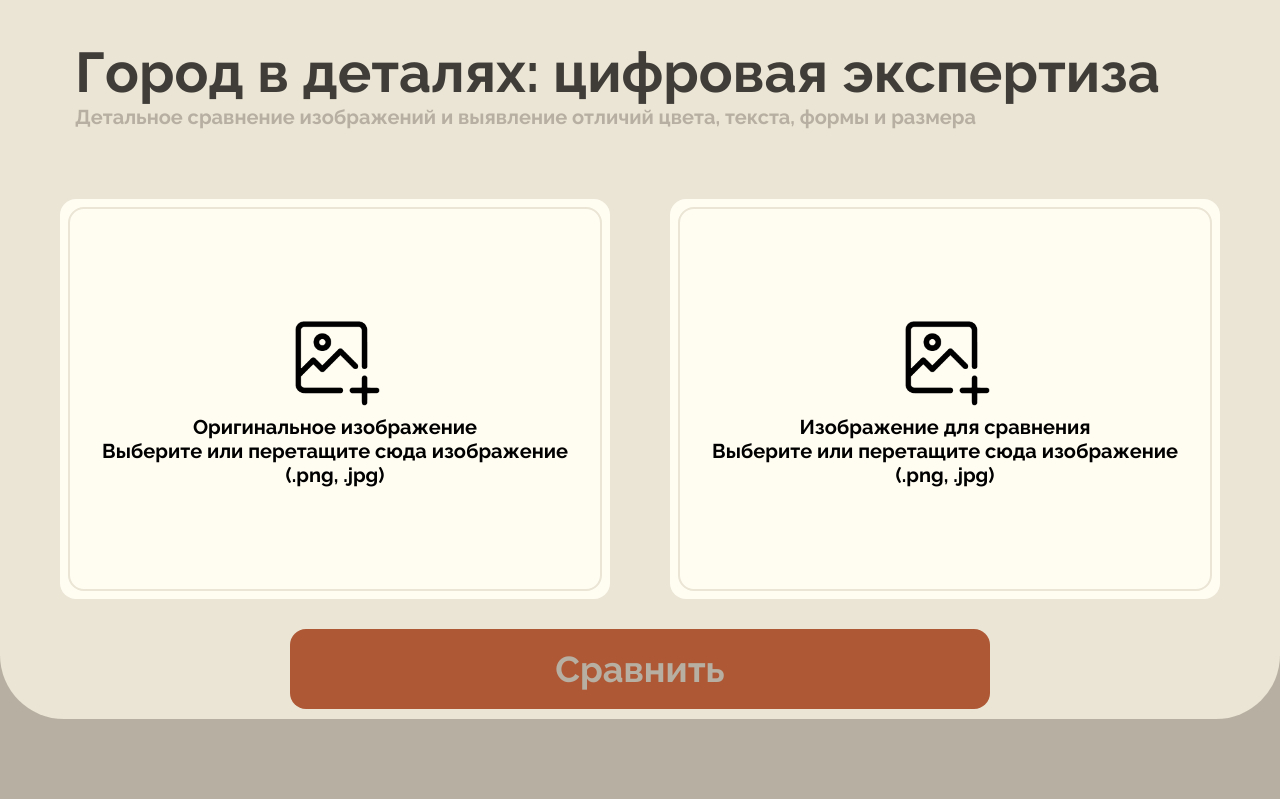
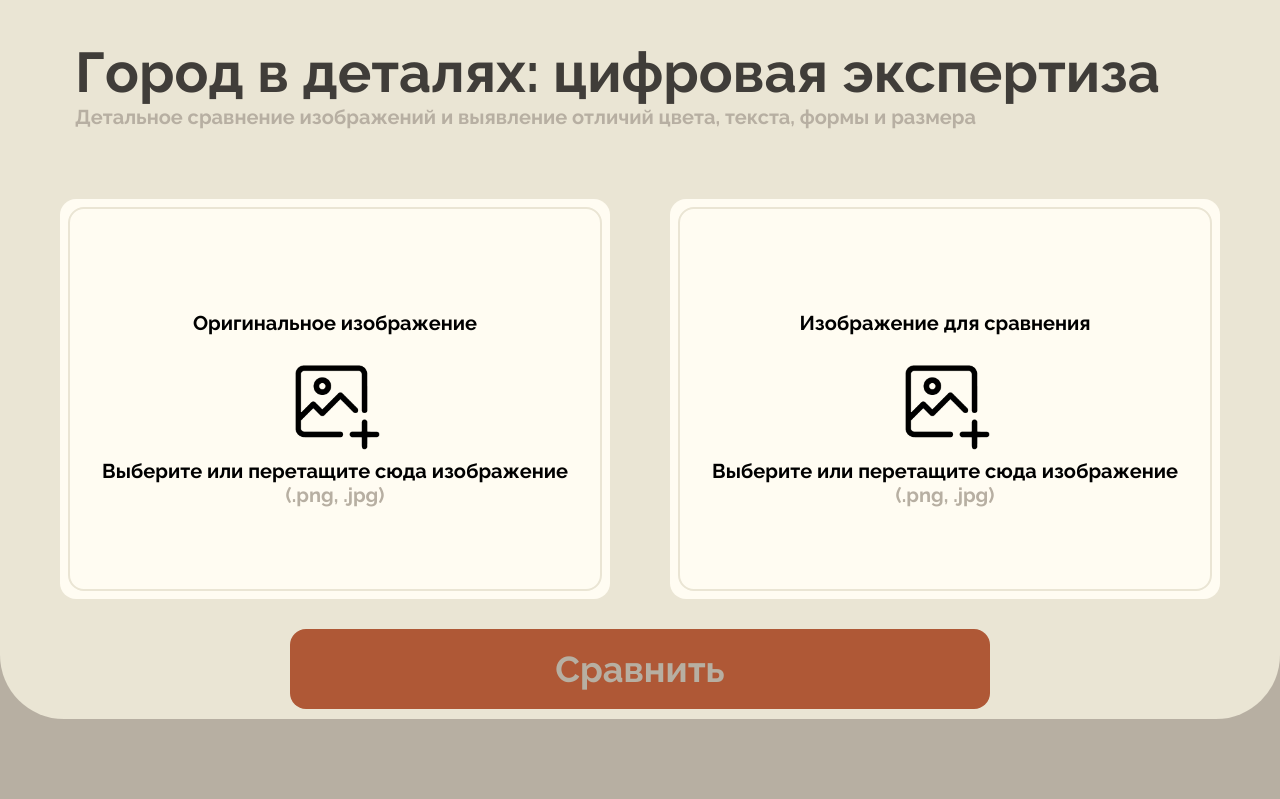
Before and after one commit to rol506/deepAnalyze, a Flask app: page / in a window 1280 px wide; the page is wider, and only the part inside the window is pictured. Shown: the part 21-820 px from the top of that part. Run offline with Flask 3, Linux system fonts and the light colour scheme.

Commit message:
new version

```diff
--- a/static/css/style.css
+++ b/static/css/style.css
@@ -143,7 +143,7 @@ button.download {
   height: 70px;
   border-radius: 8px;
   transition: 0.2s ease-out all;
-  margin: 20px;
+  margin: 150px 20px;
 }
 
 button.download:hover {
@@ -234,6 +234,8 @@ div.doc {
   font-size: 1.5rem;
   color: #403D39;
   transition: 0.2s ease-out all;
+  display: grid;
+  grid-template-columns: auto 1fr auto;
 }
 
 div.doc:hover {
--- a/templates/index.html
+++ b/templates/index.html
@@ -12,8 +12,8 @@
     <div class="cover" id="loader">
       <div class="loader">
         <div class="spin"></div>
-        <p style="font-weight: bolder; font-size: 2rem; color: #403D39;">Подождите</p>
-        <p style="font-weight: bolder; font-size: 1rem; color: #403D39;">Идёт загрузка</p>
+        <p style="font-weight: bolder; font-size: 2rem; color: #403D39; margin-top: 40px">ИДЁТ ЗАГРУЗКА</p>
+        <p style="font-weight: bolder; font-size: 1rem; color: #403D39;">ПОДОЖДИТЕ</p>
       </div>
     </div>
     <header></header>
@@ -28,10 +28,10 @@
               <div class="uploadWrapper" id="uploadFirst">
                 <div class="upload">
                   <div id="labelsFirst">
+                    <label for="first" style="font-size: 1.25rem; font-weight: bolder; margin: 20px">Оригинальное изображение</label>
                     <label for="first"><img src="{{url_for('static', filename='images/upload.png')}}" width="100px" height="100px"></label>
-                    <label for="first" style="font-size: 1.25rem; font-weight: bolder;">Оригинальное изображение</label>
                     <label for="first" style="font-size: 1.25rem; font-weight: bolder;">Выберите или перетащите сюда изображение</label>
-                    <label for="first" style="font-size: 1.25rem; font-weight: bolder;">(.png, .jpg)</label>
+                    <label for="first" style="font-size: 1.25rem; font-weight: bolder; color: #B7AFA2;">(.png, .jpg)</label>
                     <label for="first" id="invalidFirst" style="font-size: 1.3rem; font-weight: bolder;"><br><br>Выбран не тот формат файла</label>
                   </div>
                   <input type="file" name="first" required accept="image/png,image/jpeg" id="first">
@@ -44,10 +44,10 @@
               <div class="uploadWrapper" id="uploadSecond">
                 <div class="upload">
                   <div id="labelsSecond" disabled>
+                    <label for="second" style="font-size: 1.25rem; font-weight: bolder; margin: 20px">Изображение для сравнения</label>
                     <label for="second"><img src="{{url_for('static', filename='images/upload.png')}}" width="100px" height="100px"></label>
-                    <label for="second" style="font-size: 1.25rem; font-weight: bolder;">Изображение для сравнения</label>
                     <label for="second" style="font-size: 1.25rem; font-weight: bolder;">Выберите или перетащите сюда изображение</label>
-                    <label for="second" style="font-size: 1.25rem; font-weight: bolder;">(.png, .jpg)</label>
+                    <label for="second" style="font-size: 1.25rem; font-weight: bolder; color: #B7AFA2;">(.png, .jpg)</label>
                     <label for="second" id="invalidSecond" style="font-size: 1.3rem; font-weight: bolder;"><br><br>Выбран не тот формат файла</label>
                   </div>
                   <input type="file" name="second" required accept="image/png,image/jpeg" id="second">
```
Also changed, not shown: templates/result.html (+9 -3 lines), static/images/download.png (added).
